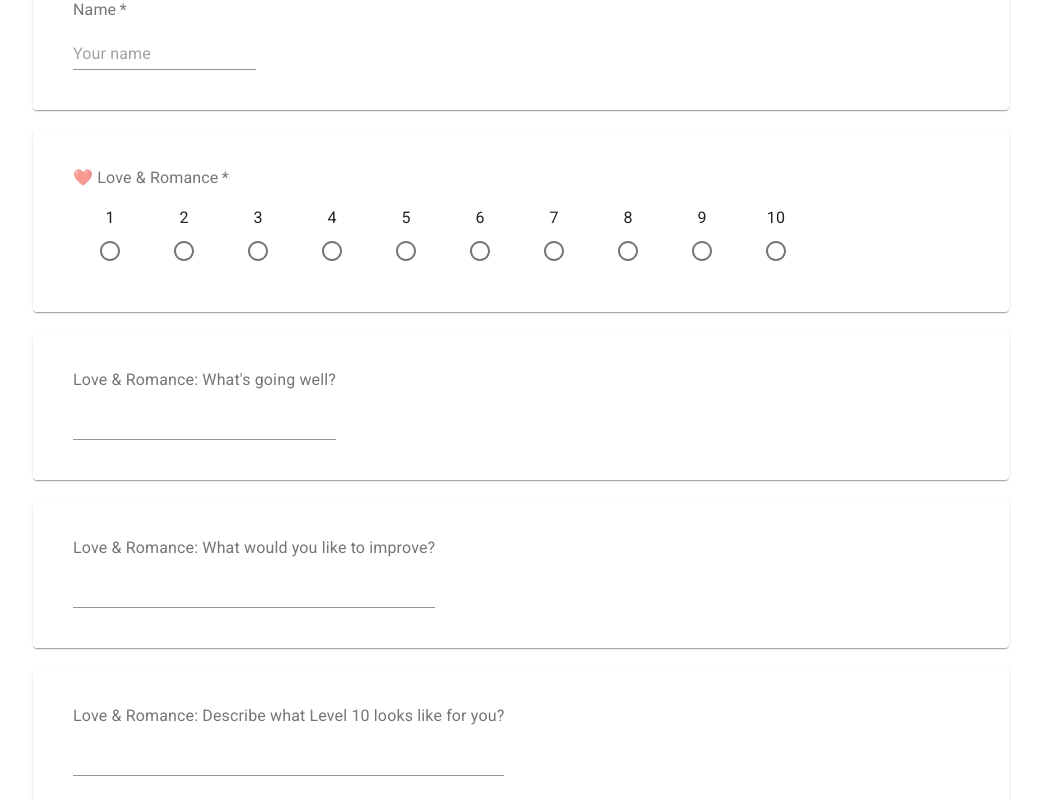
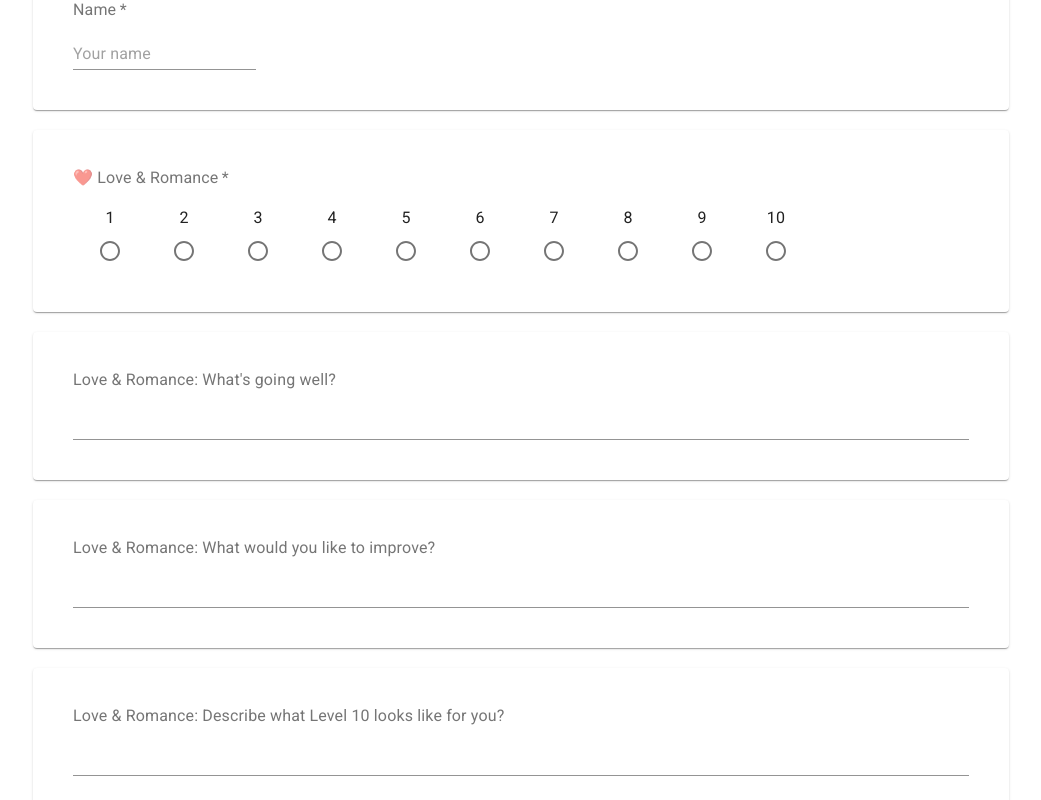
Before and after one commit to burnoutcoachapp/burnoutcoachapp, a React (Create React App) app: page / in a window 1280 px wide. Shown: the part 1260-2060 px from the top of the page, without its empty margins (119-1160 px from the left). Built offline with nearby package versions, Linux system fonts and the light colour scheme.

Commit message:
Fixed layout. Add getting data from Questions in QuestionnaireScreen.

```diff
--- a/src/App.tsx
+++ b/src/App.tsx
@@ -2,7 +2,7 @@ import React from 'react';
 import QuestionnaireScreen from './screens/QuestionnaireScreen';
 
 const App: React.FC = () => {
-  return <QuestionnaireScreen />;
+    return <QuestionnaireScreen />;
 };
 
 export default App;
--- a/src/components/Form.tsx
+++ b/src/components/Form.tsx
@@ -1,14 +1,10 @@
 import React, { useState } from 'react';
-import {
-  Container,
-  Typography,
-  makeStyles,
-} from '@material-ui/core';
+import { Container, Typography, makeStyles, Button, Box } from '@material-ui/core';
 import strings from '../strings';
 import EmailField from './EmailField';
 import NameField from './NameField';
 import QuestionGroup from './QuestionGroup';
-import { categories } from '../types';
+import { AnswerGroup, categories, QuestionCategory } from '../types';
 
 const useStyles = makeStyles({
     container: {
@@ -18,15 +14,24 @@ const useStyles = makeStyles({
         justifyContent: 'center',
         flexDirection: 'column',
     },
+    submitButton: {
+        alignSelf: 'flex-start',
+        marginTop: 20,
+        marginBottom: 50,
+    },
+    submitSection: {
+        width: '70vw',
+    },
 });
 
+type Answers = Record<QuestionCategory, AnswerGroup>;
 
 const Form = (): JSX.Element => {
     const classes = useStyles();
 
-  const [loveRating, setLoveRating] = useState<number | undefined>(undefined);
     const [email, setEmail] = useState('');
     const [name, setName] = useState('');
+    const [answers, setAnswers] = useState<Partial<Answers>>();
 
     const renderDebugText = (label: string, text?: string): JSX.Element => {
         return (
@@ -36,26 +41,49 @@ const Form = (): JSX.Element => {
         );
     };
 
+    const onAnswerChange = (answer: AnswerGroup) => {
+        setAnswers({
+            ...answers,
+            [answer.label]: answer,
+        });
+        console.log(JSON.stringify(answers));
+    };
+
+    const onSubmit = (event: React.FormEvent<HTMLFormElement>) => {
+        console.log('submit');
+        event.preventDefault();
+    };
+
     return (
         <Container className={classes.container}>
             <Typography align="center" variant="h6">
                 {strings.formTitle}
             </Typography>
+
             {renderDebugText('Debug Stuff')}
             {renderDebugText('Email', email || 'undefined')}
             {renderDebugText('Name', name || 'undefined'.toString())}
-      {renderDebugText('Love Rating', (loveRating ?? 'undefined').toString())}
-      <EmailField onEmailChange={(email) => {
+            {renderDebugText('Answers', JSON.stringify(answers ?? 'undefined', null, 4))}
+            <EmailField
+                onEmailChange={(email) => {
                     setEmail(email);
-      }} />
-      <NameField onNameChange={(name) => {
+                }}
+            />
+            <NameField
+                onNameChange={(name) => {
                     setName(name);
-      }} />
+                }}
+            />
+            <form onSubmit={onSubmit}>
                 {categories.map((label) => {
-        return <QuestionGroup key={label} label={label} />
+                    return <QuestionGroup onAnswerChange={onAnswerChange} key={label} label={label} />;
                 })}
-      {/* <QuestionGroup label="love" />
-      <QuestionGroup label="home" /> */}
+            </form>
+            <Box className={classes.submitSection}>
+                <Button className={classes.submitButton} variant="contained" color="primary">
+                    {strings.submit}
+                </Button>
+            </Box>
         </Container>
     );
 };
--- a/src/components/FormFieldQuestion.tsx
+++ b/src/components/FormFieldQuestion.tsx
@@ -1,6 +1,5 @@
-import React, { useState } from 'react'
+import React, { useState } from 'react';
 import { Card, FormControl, FormLabel, makeStyles, TextField } from '@material-ui/core';
-import strings from '../strings';
 import PropTypes from 'prop-types';
 
 const useStyles = makeStyles({
@@ -16,7 +15,7 @@ type Props = {
     fieldPlaceholder?: string;
     onValueChange?: (value: string) => void;
     required?: boolean;
-}
+};
 
 const FormFieldQuestion: React.FC<Props> = (props) => {
     const { title, fieldPlaceholder, required, onValueChange } = props;
@@ -25,24 +24,22 @@ const FormFieldQuestion: React.FC<Props> = (props) => {
 
     const [value, setValue] = useState<string>('');
     const [valueError, setValueError] = useState<boolean | undefined>(undefined);
-    const onChangeValueText = (
-        e: React.ChangeEvent<HTMLTextAreaElement | HTMLInputElement>
-    ) => {
+    const onChangeValueText = (e: React.ChangeEvent<HTMLTextAreaElement | HTMLInputElement>) => {
         const newValue = e.target.value;
 
         setValue(newValue);
         if (onValueChange) onValueChange(newValue);
 
         if (newValue === '') {
-            setValueError(true)
+            setValueError(true);
         } else {
-            setValueError(false)
+            setValueError(false);
         }
     };
 
     return (
         <Card className={classes.card}>
-            <FormControl required={required} component="fieldset">
+            <FormControl style={{ width: '100%' }} required={required} component="fieldset">
                 <FormLabel style={{ paddingBottom: 20 }} component="label">
                     {title}
                 </FormLabel>
@@ -54,8 +51,8 @@ const FormFieldQuestion: React.FC<Props> = (props) => {
                 />
             </FormControl>
         </Card>
-    )
-}
+    );
+};
 
 export default FormFieldQuestion;
 
@@ -64,4 +61,4 @@ FormFieldQuestion.propTypes = {
     fieldPlaceholder: PropTypes.string,
     onValueChange: PropTypes.func,
     required: PropTypes.bool,
-}
+};
--- a/src/components/QuestionGroup.tsx
+++ b/src/components/QuestionGroup.tsx
@@ -1,55 +1,72 @@
 import React, { useState } from 'react';
-import PropTypes from 'prop-types'
+import PropTypes from 'prop-types';
 import RatingQuestion from './RatingQuestion';
 import strings from '../strings';
 import FormFieldQuestion from './FormFieldQuestion';
-import { QuestionCategory, categories } from '../types';
+import { QuestionCategory, categories, AnswerGroup } from '../types';
 
 type Props = {
     label: QuestionCategory;
-}
+    onAnswerChange: (answer: AnswerGroup) => void;
+};
 
 const QuestionGroup: React.FC<Props> = (props) => {
-    const { label } = props;
+    const { label, onAnswerChange } = props;
 
     const [rating, setRating] = useState<number | undefined>(undefined);
     const [goingWell, setGoingWell] = useState<string | undefined>(undefined);
     const [improve, setImprove] = useState<string | undefined>(undefined);
     const [level10, setLevel10] = useState<string | undefined>(undefined);
 
+    const answerChange = (answer?: Partial<AnswerGroup>) => {
+        onAnswerChange({
+            label,
+            rating,
+            goingWell,
+            improve,
+            level10,
+            ...answer,
+        });
+    };
+
     return (
         <>
             <RatingQuestion
                 label={label}
                 title={`${strings[label]['emoji']} ${strings[label]['title']}`}
-                onRatingChange={(rating) => {
-                    setRating(rating)
+                onRatingChange={(r) => {
+                    setRating(r);
+                    answerChange({ rating: r });
                 }}
             />
             <FormFieldQuestion
                 title={`${strings[label]['title']}: ${strings.goingWell}`}
                 onValueChange={(value) => {
                     setGoingWell(value);
+                    answerChange({ goingWell: value });
                 }}
             />
             <FormFieldQuestion
                 title={`${strings[label]['title']}: ${strings.improve}`}
                 onValueChange={(value) => {
                     setImprove(value);
+                    answerChange({ improve: value });
                 }}
             />
             <FormFieldQuestion
                 title={`${strings[label]['title']}: ${strings.level10}`}
                 onValueChange={(value) => {
                     setLevel10(value);
+                    answerChange({ level10: value });
                 }}
             />
         </>
-    )
-}
+    );
+};
 
 export default QuestionGroup;
 
 QuestionGroup.propTypes = {
     label: PropTypes.oneOf(categories).isRequired,
-}
+    onAnswerChange: PropTypes.func.isRequired,
+};
--- a/src/screens/QuestionnaireScreen.tsx
+++ b/src/screens/QuestionnaireScreen.tsx
@@ -1,6 +1,7 @@
-import React from 'react';
+import React, { useEffect } from 'react';
 import { Box, makeStyles } from '@material-ui/core';
 import { Header, Introduction, Form } from '../components';
+import strings from '../strings';
 
 const useStyles = makeStyles({
     root: {
@@ -12,6 +13,10 @@ const useStyles = makeStyles({
 const QuestionnaireScreen: React.FC = () => {
     const classes = useStyles();
 
+    useEffect(() => {
+        document.title = strings.appTitle;
+    }, []);
+
     return (
         <Box className={classes.root}>
             <Header />
--- a/src/strings.ts
+++ b/src/strings.ts
@@ -1,47 +1,51 @@
 const strings = {
     welcome: 'WELCOME TO YOUR 5 MINUTE SELF-ASSESSMENT',
+    appTitle: 'Burnout Coach',
     watchFirst: 'Watch this first BEFORE you complete the assessment',
-    propagandaPart1: 'Take my free 5 minute self-assessment to see the reasons you\'re feeling out of balance, what to focus on and how to fix it. When you submit your answers at the end, your Wheel will display and your answers will be emailed to you.',
-    propagandaPart2: 'Please know that only I have access to this information so the more honest and raw you can be, the better conversation we can have should you choose to book a Progression Session with me.',
+    propagandaPart1:
+        'Take my free 5 minute self-assessment to see the reasons you\'re feeling out of balance, what to focus on and how to fix it. When you submit your answers at the end, your Wheel will display and your answers will be emailed to you.',
+    propagandaPart2:
+        'Please know that only I have access to this information so the more honest and raw you can be, the better conversation we can have should you choose to book a Progression Session with me.',
     formTitle: 'Fill out all the segments, and press Show my results at the end to create your Wheel of Balance',
+    submit: 'Submit',
     love: {
-        emoji:  '❤️',
+        emoji: '❤️',
         title: 'Love & Romance',
     },
     home: {
-        emoji:  '🏠',
+        emoji: '🏠',
         title: 'Home Environment',
     },
     fun: {
-        emoji:  '🎉',
+        emoji: '🎉',
         title: 'Fun & Recreation',
     },
     friends: {
-        emoji:  '👭',
+        emoji: '👭',
         title: 'Friends',
     },
     family: {
-        emoji:  '👨‍👩‍👦',
+        emoji: '👨‍👩‍👦',
         title: 'Family',
     },
     nutrition: {
-        emoji:  '🥑',
+        emoji: '🥑',
         title: 'Nutrition',
     },
     health: {
-        emoji:  '💪',
+        emoji: '💪',
         title: 'Health & Fitness',
     },
     career: {
-        emoji:  '🖥️',
+        emoji: '🖥️',
         title: 'Career / Business',
     },
     growth: {
-        emoji:  '🧠',
+        emoji: '🧠',
         title: 'Personal Growth',
     },
     finances: {
-        emoji:  '💸',
+        emoji: '💸',
         title: 'Finances',
     },
     email: 'Email',
@@ -51,7 +55,7 @@ const strings = {
     namePlaceholder: 'Your name',
     goingWell: 'What\'s going well?',
     improve: 'What would you like to improve?',
-    level10: 'Describe what Level 10 looks like for you?'
-}
+    level10: 'Describe what Level 10 looks like for you?',
+};
 
 export default strings;
--- a/src/types/index.ts
+++ b/src/types/index.ts
@@ -1 +1,2 @@
 export * from './QuestionCategory';
+export * from './AnswerGroup';
```
Also changed, not shown: src/types/AnswerGroup.ts (added, +9 -0 lines). Lines whose indentation alone changed are shown as unchanged.
